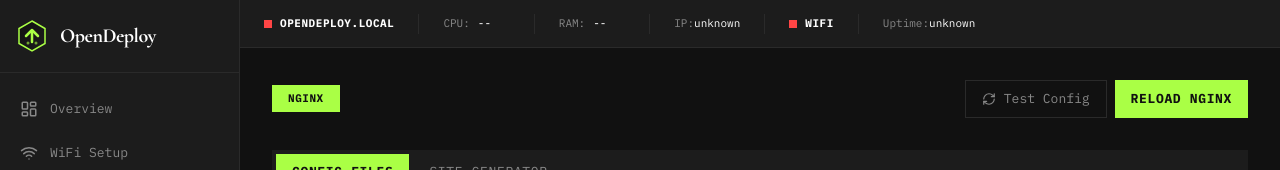
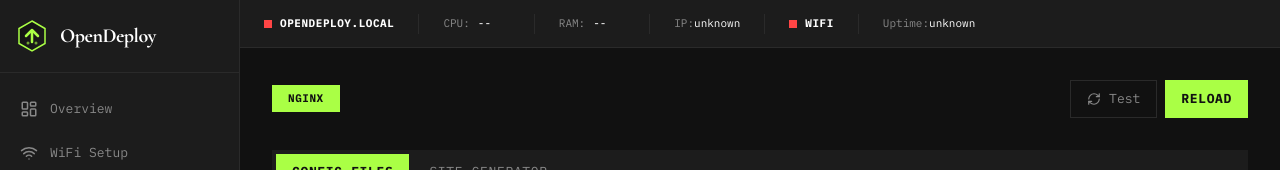
Before and after one commit to Harshit-Patel01/WebEl, a Next.js app in the folder frontend/: page /nginx in a window 1280 px wide. Shown: the top 170 px of the page. Built offline with nearby package versions, Linux system fonts and the light colour scheme; no server answers.

Commit message:
feat(deployments): add expandable project sections with expand icons and fix delete button style

```diff
--- a/frontend/app/deployments/page.tsx
+++ b/frontend/app/deployments/page.tsx
@@ -2,7 +2,7 @@
 
 import { useState, useEffect, useCallback } from 'react'
 import { motion } from 'framer-motion'
-import { Package, Play, Square, RotateCw, Trash2, Terminal, ExternalLink, Clock, User, Key, RefreshCw, Plus, Eye, EyeOff, Upload, X, Folder, Activity, Wifi } from 'lucide-react'
+import { Package, Play, Square, RotateCw, Trash2, Terminal, ExternalLink, Clock, User, Key, RefreshCw, Plus, Eye, EyeOff, Upload, X, Folder, Activity, Wifi, ChevronDown, ChevronUp } from 'lucide-react'
 import Link from 'next/link'
 import SectionBadge from '@/components/ui/SectionBadge'
 import DeployLogStream from '@/components/ui/DeployLogStream'
@@ -78,6 +78,7 @@
   const [bulkContent, setBulkContent] = useState('')
   const [showBulkImport, setShowBulkImport] = useState(false)
   const [cleanupReport, setCleanupReport] = useState<{orphan_containers_removed: number, stale_deploys_fixed: number} | null>(null)
+  const [expandedProjects, setExpandedProjects] = useState<Record<string, boolean>>({})
 
   useEffect(() => {
     loadProjects()
@@ -427,27 +428,28 @@
                       <div className="flex items-center gap-1.5 sm:gap-2 flex-shrink-0 flex-wrap">
                         <button
                           onClick={() => { setSelectedProjectId(project.id); setShowEnvModal(true); loadEnvVars(project.id) }}
-                          className="px-2 sm:px-3 py-1 sm:py-1.5 bg-bg-primary text-text-secondary font-mono text-[9px] sm:text-[10px] font-bold  hover:text-accent-lime hover:border-accent-lime border border-border-dark transition-colors flex items-center gap-1"
+                          className="px-2 sm:px-3 py-1 sm:py-1.5 bg-bg-primary text-text-secondary font-mono text-[9px] sm:text-[10px] font-bold hover:text-accent-lime hover:border-accent-lime border border-border-dark transition-colors flex items-center gap-1"
                         >
                           <Key size={11} className="flex-shrink-0" /> <span className="hidden xs:inline">Env</span>
                         </button>
                         <button
                           onClick={() => handleRebuild(project.id)}
-                          className="px-2 sm:px-3 py-1 sm:py-1.5 bg-bg-primary text-text-secondary font-mono text-[9px] sm:text-[10px] font-bold  hover:text-accent-lime hover:border-accent-lime border border-border-dark transition-colors flex items-center gap-1"
+                          className="px-2 sm:px-3 py-1 sm:py-1.5 bg-bg-primary text-text-secondary font-mono text-[9px] sm:text-[10px] font-bold hover:text-accent-lime hover:border-accent-lime border border-border-dark transition-colors flex items-center gap-1"
                         >
                           <RefreshCw size={11} className="flex-shrink-0" /> <span className="hidden xs:inline">Rebuild</span>
                         </button>
                         <button
                           onClick={() => handleRedeploy(project.id)}
-                          className="px-2 sm:px-3 py-1 sm:py-1.5 bg-accent-lime text-text-dark font-mono text-[9px] sm:text-[10px] font-bold  hover:bg-accent-lime-muted transition-colors"
+                          className="px-2 sm:px-3 py-1 sm:py-1.5 bg-accent-lime text-text-dark font-mono text-[9px] sm:text-[10px] font-bold hover:bg-accent-lime-muted transition-colors"
                         >
                           Deploy
                         </button>
                         <button
                           onClick={() => handleDeleteProject(project.id)}
-                          className="p-1 sm:p-1.5 text-text-secondary hover:text-status-error transition-colors"
+                          className="px-2 sm:px-3 py-1 sm:py-1.5 border border-border-dark text-text-secondary hover:text-status-error hover:border-status-error transition-colors flex items-center gap-1"
+                          title="Delete project"
                         >
-                          <Trash2 size={13} />
+                          <Trash2 size={11} className="flex-shrink-0" />
                         </button>
                       </div>
                     </div>
@@ -546,13 +548,14 @@
                       )}
                     </div>
                     {projectDeploys.length === 0 ? (
-                      <div className="text-center py-8 bg-bg-primary/30  border border-border-dark">
+                      <div className="text-center py-8 bg-bg-primary/30 border border-border-dark">
                         <Package size={32} className="mx-auto mb-2 text-border-dark" />
                         <p className="font-mono text-[11px] text-text-secondary">No deployments yet</p>
                       </div>
                     ) : (
-                      <div className="space-y-2">
-                        {projectDeploys.slice(0, 5).map(deploy => {
+                      <>
+                        <div className="space-y-2">
+                          {projectDeploys.slice(0, expandedProjects[project.id] ? projectDeploys.length : 5).map(deploy => {
                           let portMapping = null
                           if (deploy.port_mappings) {
                             try {
@@ -638,6 +641,25 @@
                           )
                         })}
                       </div>
+                      {projectDeploys.length > 5 && (
+                        <button
+                          onClick={() => setExpandedProjects(prev => ({ ...prev, [project.id]: !prev[project.id] }))}
+                          className="w-full mt-4 py-3 border border-border-dark text-text-secondary hover:text-accent-lime hover:border-accent-lime transition-colors flex items-center justify-center gap-2 font-mono text-[11px] uppercase tracking-wider"
+                        >
+                          {expandedProjects[project.id] ? (
+                            <>
+                              <ChevronUp size={16} />
+                              Show Less
+                            </>
+                          ) : (
+                            <>
+                              <ChevronDown size={16} />
+                              Show All ({projectDeploys.length})
+                            </>
+                          )}
+                        </button>
+                      )}
+                      </>
                     )}
                   </div>
                 </motion.div>
--- a/frontend/app/help/page.tsx
+++ b/frontend/app/help/page.tsx
@@ -15,7 +15,7 @@
         <SectionBadge label="HELP & DOCUMENTATION" />
       </div>
 
-      <div className="max-w-4xl">
+      <div>
         {/* Introduction */}
         <section className="mb-12">
           <div className="flex items-center gap-3 mb-4">
--- a/frontend/app/nginx/page.tsx
+++ b/frontend/app/nginx/page.tsx
@@ -189,22 +189,24 @@
         animate={{ opacity: 1, x: 0 }}
         transition={{ duration: 0.3 }}
       >
-        <div className="mb-8 flex items-center justify-between">
+        <div className="mb-8 flex flex-col sm:flex-row items-start sm:items-center justify-between gap-4">
           <SectionBadge label="NGINX" />
-          <div className="flex gap-2">
+          <div className="flex gap-2 w-full sm:w-auto">
             <button
               onClick={testConfig}
               disabled={testing}
-              className="flex items-center gap-2 px-4 py-2 border border-border-dark  font-mono text-small text-text-secondary hover:text-text-primary transition-colors"
+              className="flex items-center justify-center gap-2 px-3 sm:px-4 py-2 border border-border-dark font-mono text-[11px] sm:text-small text-text-secondary hover:text-text-primary transition-colors flex-1 sm:flex-initial"
             >
               <RefreshCw size={14} className={testing ? "animate-spin" : ""} />
-              {testing ? 'Testing...' : 'Test Config'}
+              <span className="hidden xs:inline">{testing ? 'Testing...' : 'Test Config'}</span>
+              <span className="xs:hidden">Test</span>
             </button>
             <button
               onClick={reloadNginx}
-              className="flex items-center gap-2 px-4 py-2 bg-accent-lime text-text-dark font-mono font-bold text-small uppercase tracking-wider  hover:bg-accent-lime-muted transition-all"
+              className="flex items-center justify-center gap-2 px-3 sm:px-4 py-2 bg-accent-lime text-text-dark font-mono font-bold text-[11px] sm:text-small uppercase tracking-wider hover:bg-accent-lime-muted transition-all flex-1 sm:flex-initial"
             >
-              Reload Nginx
+              <span className="hidden xs:inline">Reload Nginx</span>
+              <span className="xs:hidden">Reload</span>
             </button>
           </div>
         </div>
```
